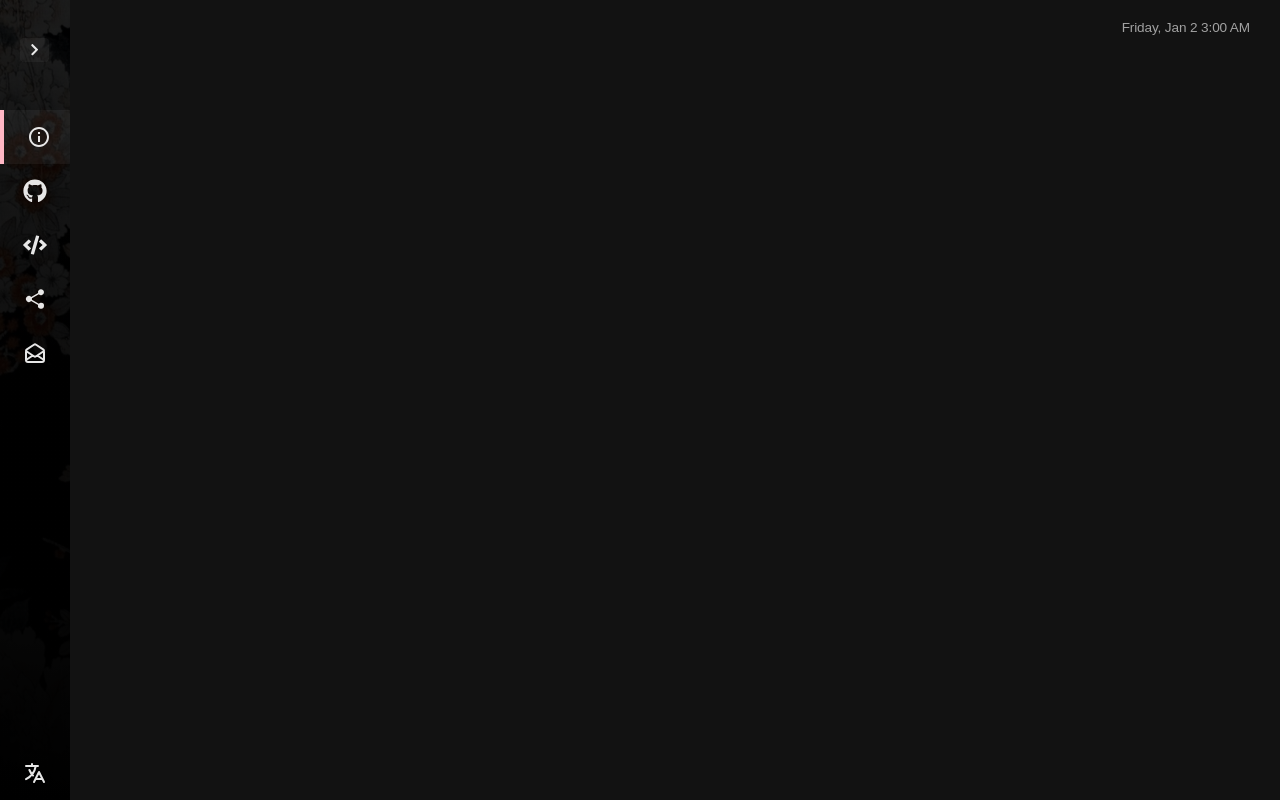
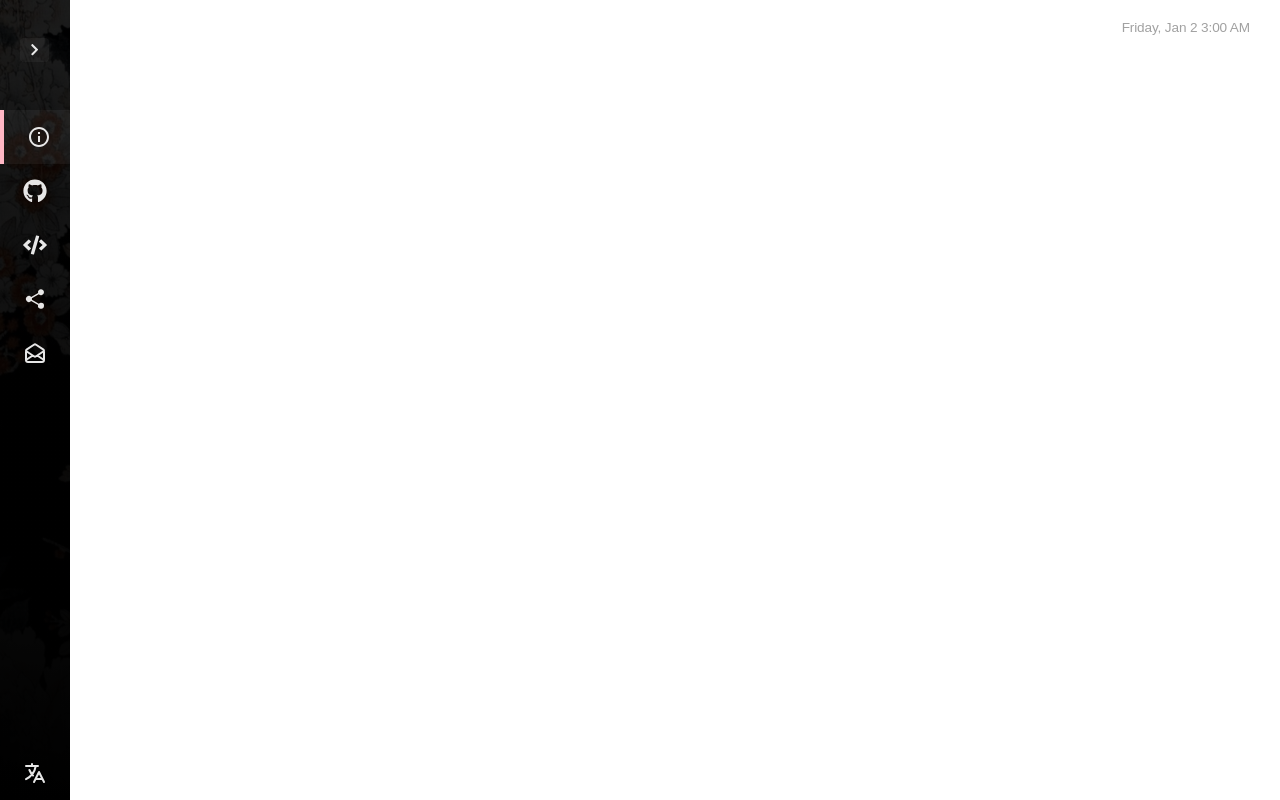
Before and after one commit to 14th-August/Casey-Portfolio, a React (Vite) app: page / in a window 1280 px wide. Built offline with nearby package versions, Linux system fonts and the light colour scheme; a web font is replaced by a local one.

Commit message:
change dthe title of my app

```diff
--- a/src/App.jsx
+++ b/src/App.jsx
@@ -4,6 +4,7 @@ import { Clock } from './components/clock';
 import './App.css'
 
 function App() {
+  <title>Welcome to My Website!</title>
   const [isTokyo, setIsTokyo] = useState(false);
   const [isExpanded, setIsExpanded] = useState(false);
 
--- a/src/index.css
+++ b/src/index.css
@@ -2,7 +2,7 @@
   /* Use a lighter weight (300) for a "blueprint" look */
   --tech-font: 'M PLUS 1 Code', sans-serif;
   --accent-mono: 'Space Mono', monospace;
-  --bg: #121212; /* Dark mode looks very technical */
+  --bg: #ffffff; /* Dark mode looks very technical */
   --text: #e0e0e0;
 }
 
```
